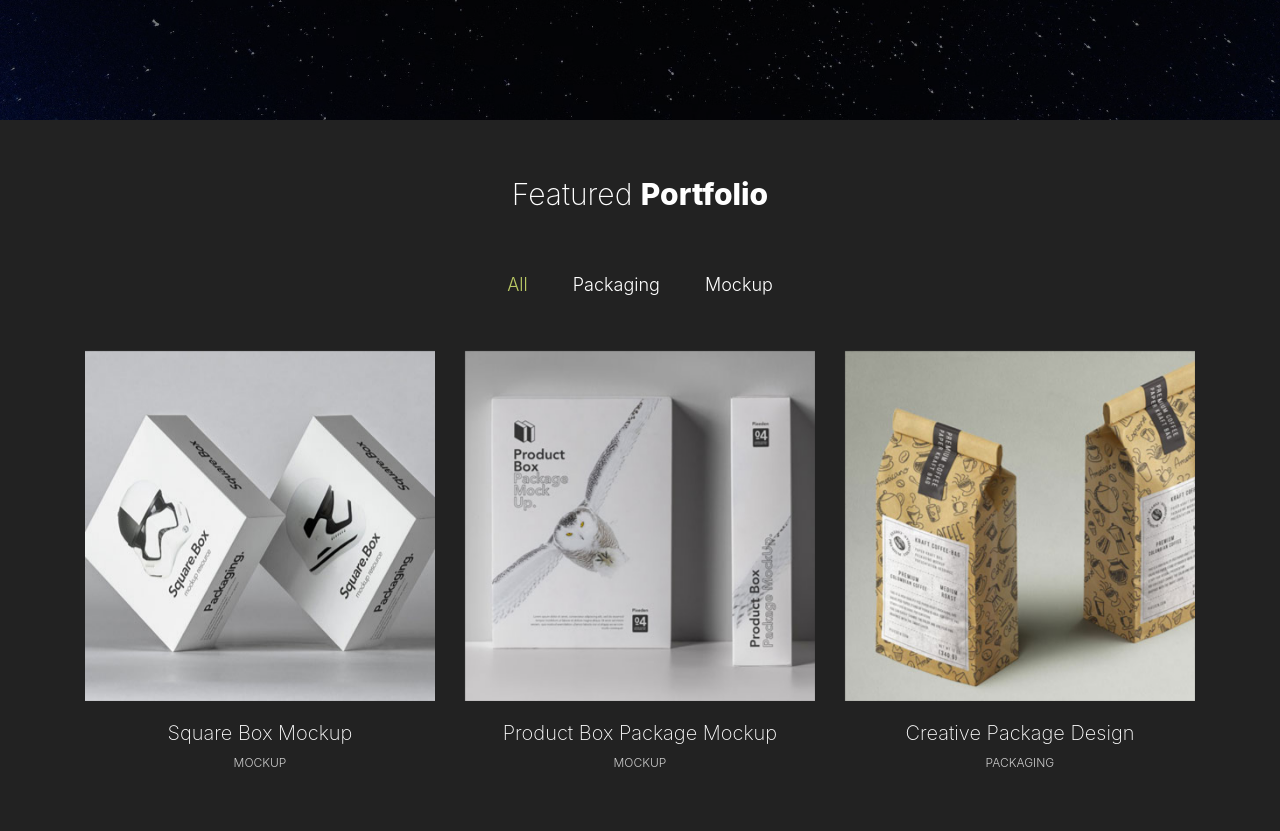
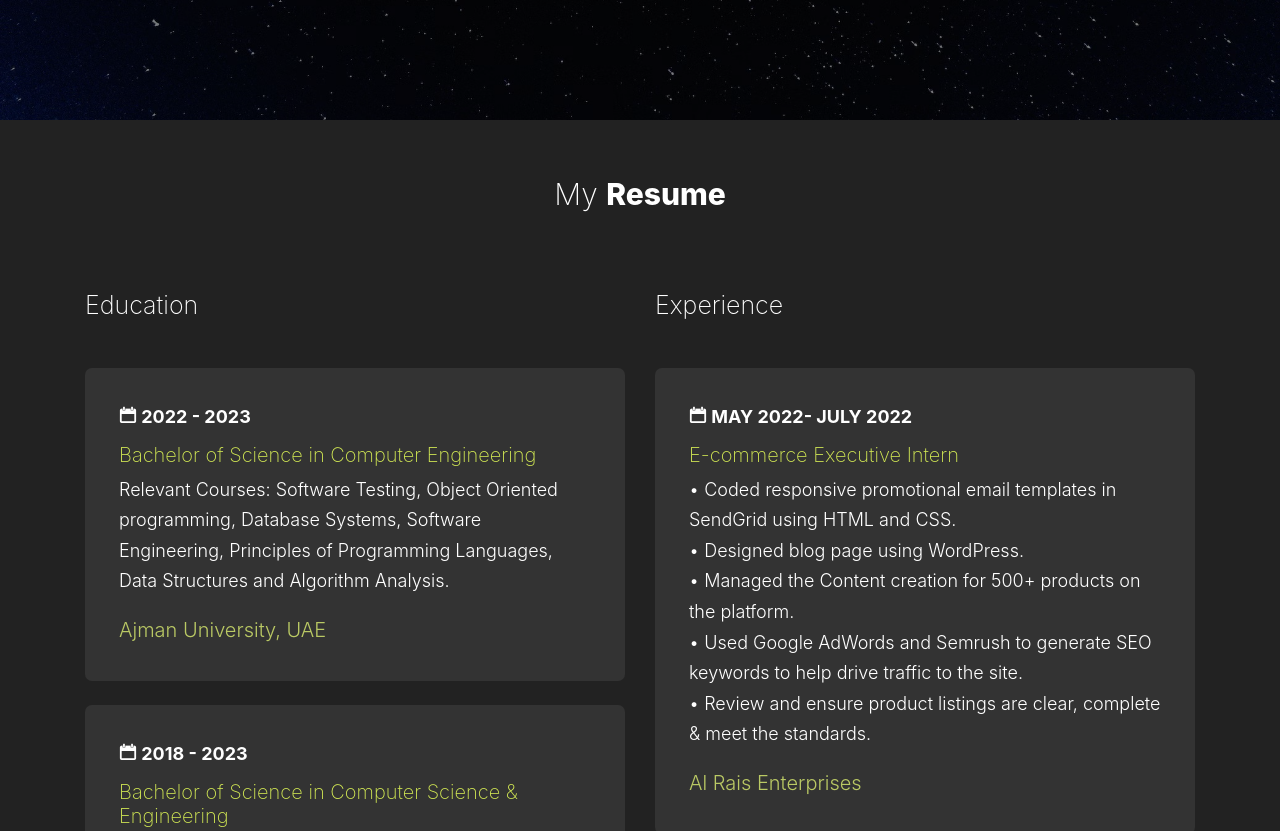
Before and after one commit to ruksanarasheed/portfolio, a plain HTML site: page index.html in a window 1280 px wide. Shown: the part 680-1511 px from the top of the page. Drawn offline with nearby package versions, Linux system fonts and the light colour scheme; files whose address does not match are found by name.

Commit message:
Update index.html

```diff
--- a/index.html
+++ b/index.html
@@ -31,7 +31,7 @@
 			<div class="collapse navbar-collapse justify-content-md-center" id="navbarsExample09">
 				<ul class="navbar-nav">
 					<li class="nav-item"><a class="nav-link" href="#section-home">Home</a></li>
-					<li class="nav-item"><a class="nav-link" href="#section-portfolio">Portfolio</a></li>
+<!-- 					<li class="nav-item"><a class="nav-link" href="#section-portfolio">Portfolio</a></li> -->
 					<li class="nav-item"><a class="nav-link" href="#section-resume">Resume</a></li>
 					<li class="nav-item"><a class="nav-link" href="#section-about">About</a></li>
 					<li class="nav-item"><a class="nav-link" href="#section-contact">Contact</a></li>
@@ -58,7 +58,7 @@
 		</div>
 	</section> <!-- section -->
 
-	<section class="site-section" id="section-portfolio">
+<!-- 	<section class="site-section" id="section-portfolio">
 		<div class="container">
 			<div class="row">
 				<div class="section-heading text-center col-md-12">
@@ -69,10 +69,10 @@
 				<ul>
 					<li class="active" data-filter="*">All</li>
 					<li data-filter=".packaging">Packaging</li>
-					<li data-filter=".mockup">Mockup</li>
+					<li data-filter=".mockup">Mockup</li> -->
 					<!-- <li data-filter=".typography">Typography</li>
 					<li data-filter=".photography">Photography</li> -->
-				</ul>
+<!-- 				</ul>
 			</div>
 
 			<div class="filters-content">
@@ -80,11 +80,11 @@
 					<div class="single-portfolio col-sm-4 all mockup">
 						<div class="relative">
 							<div class="thumb">
-								<div class="overlay overlay-bg"></div>
+								<div class="overlay overlay-bg"></div> -->
 
 								<!-- <img class="image img-fluid" src="images/p1.jpg" alt=""> -->
 
-							</div>
+<!-- 							</div> -->
 
 							<!-- <a href="images/p1.jpg" class="img-pop-up">
 								<div class="middle">
@@ -92,47 +92,47 @@
 								</div>
 							</a>    -->
 							 <!-- Add anchor element around the image -->
-							 <a href="https://www.behance.net/ruksana_rasheed" target="_blank">
+<!-- 							 <a href="https://www.behance.net/ruksana_rasheed" target="_blank">
 								<img class="image img-fluid" src="images/p1.jpg" alt="Behance Link">
 							</a>
 						</div>
 						<div class="p-inner">
 							<h4>Square Box Mockup</h4>
-							<div class="cat">Mockup</div>
-						</div>
+							<div class="cat">Mockup</div> -->
+<!-- 						</div>
 					</div>
 					<div class="single-portfolio col-sm-4 all mockup">
 						<div class="relative">
 							<div class="thumb">
-								<div class="overlay overlay-bg"></div>
+								<div class="overlay overlay-bg"></div> -->
 								<!-- <img class="image img-fluid" src="images/p2.jpg" alt=""> -->
-							</div>
+<!-- 							</div> -->
 							<!-- <a href="images/p2.jpg" class="img-pop-up">
 								<div class="middle">
 									<div class="text align-self-center d-flex"><img src="images/preview.png" alt=""></div>
 								</div>
 							</a>   -->
-							<a href="https://www.behance.net/your-profile" target="_blank">
+<!-- 							<a href="https://www.behance.net/your-profile" target="_blank">
 								<img class="image img-fluid" src="images/p2.jpg" alt="Behance Link">
 							</a>
-						</div>
-						<div class="p-inner">
+						</div> -->
+<!-- 						<div class="p-inner">
 							<h4>Product Box Package Mockup</h4>
 							<div class="cat">Mockup</div>
-						</div>
-					</div>
+						</div>                                          -->
+<!-- 					</div>
 					<div class="single-portfolio col-sm-4 all packaging">
 						<div class="relative">
 							<div class="thumb">
-								<div class="overlay overlay-bg"></div>
+								<div class="overlay overlay-bg"></div> -->
 								<!-- <img class="image img-fluid" src="images/p3.jpg" alt=""> -->
-							</div>
+<!-- 							</div> -->
 							<!-- <a href="images/p3.jpg" class="img-pop-up">
 								<div class="middle">
 									<div class="text align-self-center d-flex"><img src="images/preview.png" alt=""></div>
 								</div> -->
 							<!-- </a>  -->
-							<a href="https://www.behance.net/your-profile" target="_blank">
+<!-- 							<a href="https://www.behance.net/your-profile" target="_blank">
 								<img class="image img-fluid" src="images/p3.jpg" alt="Behance Link">
 							</a>
 
@@ -143,10 +143,10 @@
 						</div>
 					</div>
 
-				</div>
-			</div>
+				</div> -->
+<!-- 			</div>
 		</div>
-	</section>
+	</section> -->
 	<!-- .section -->
 
 
```
